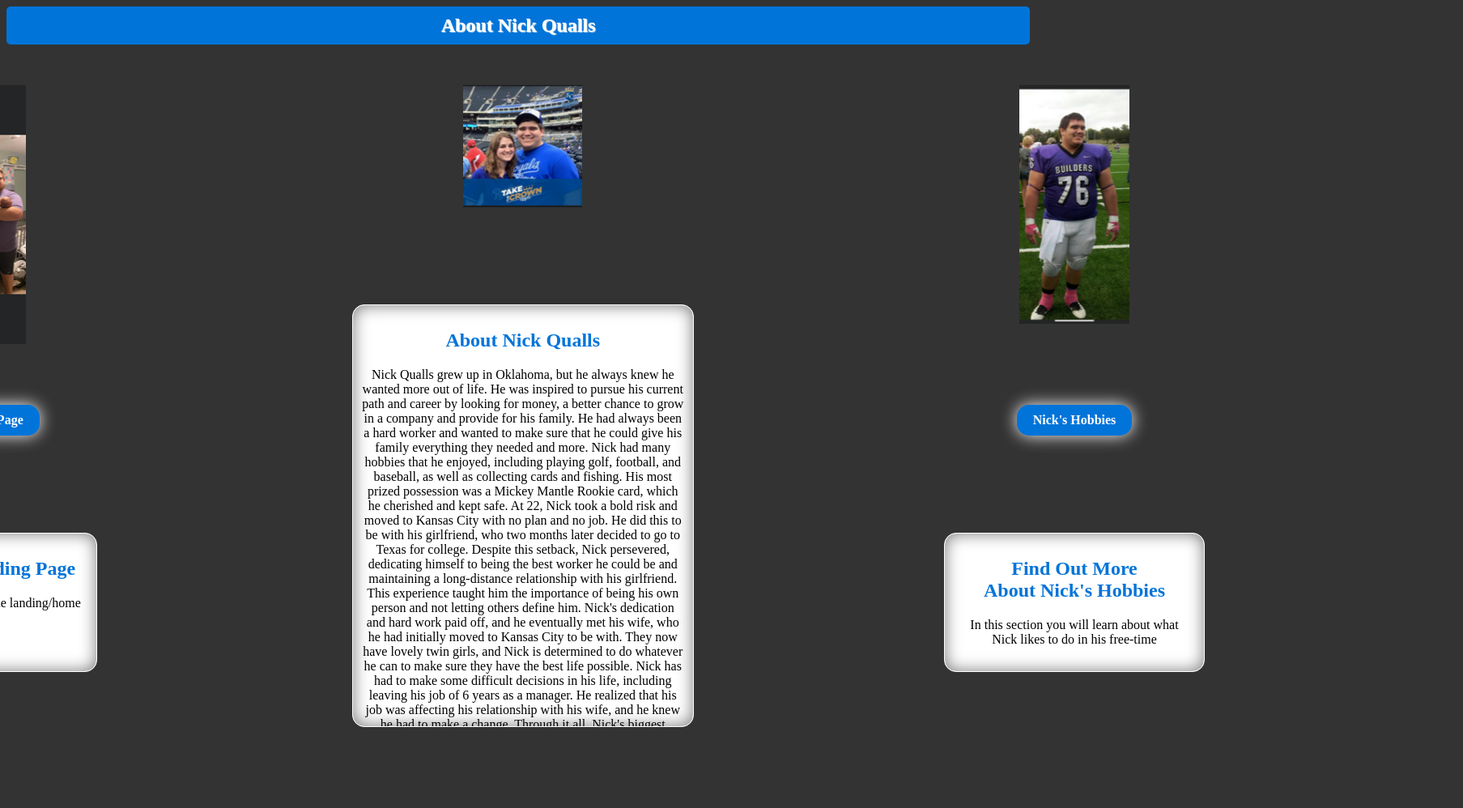
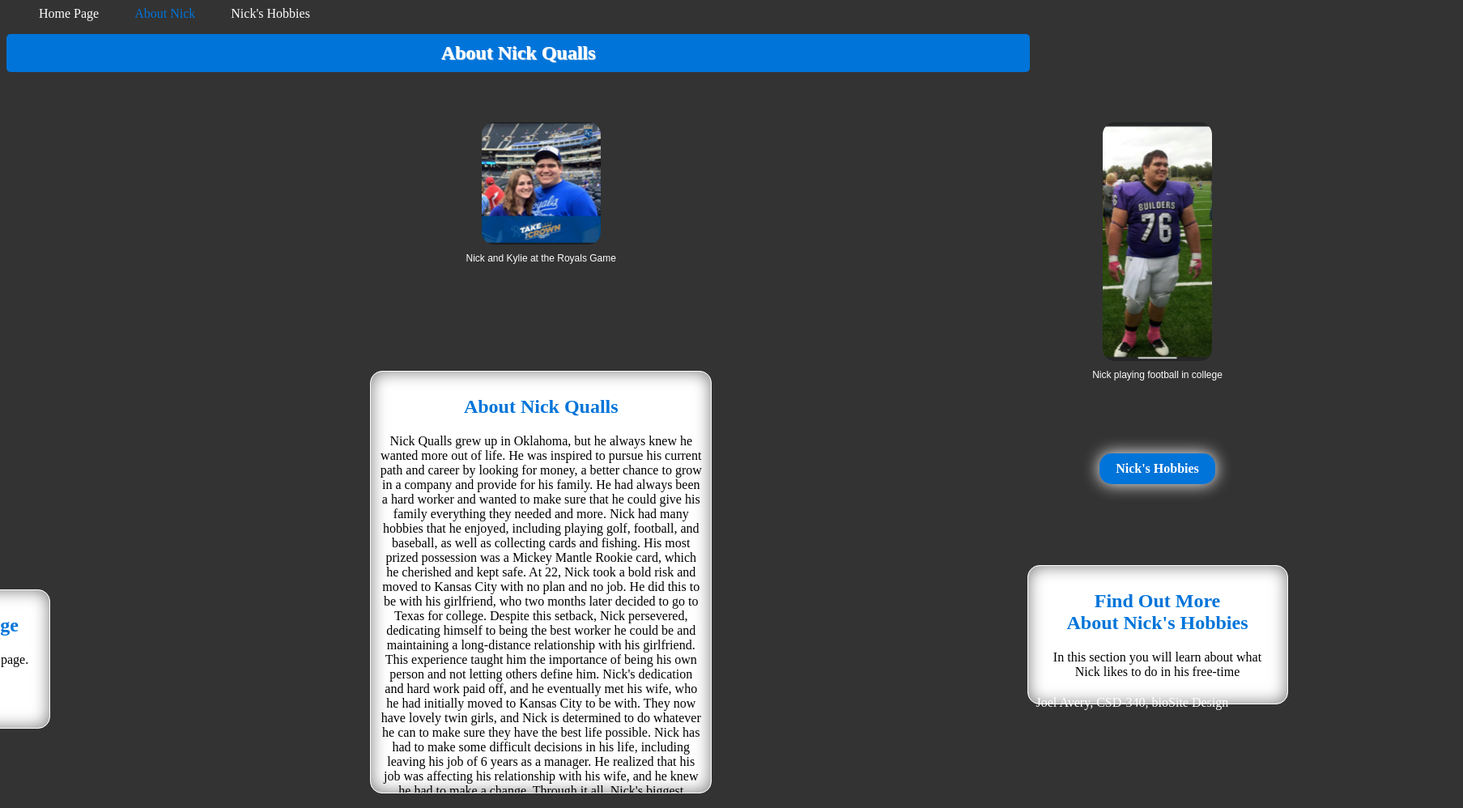
Before and after one commit to joelmichaelavery/bioSite, a plain HTML site: page about.html in a window 1280 px wide. Shown: the whole page at 81% size, 1807 px wide, since content can reach past the window. Before the commit the page ends 916 px from the top, so only its background shows below. Drawn offline with Linux system fonts and the light colour scheme.

Commit message:
Adding updated files

```diff
--- a/about.html
+++ b/about.html
@@ -4,19 +4,38 @@
 		<link href="style.css" type="text/css" rel="stylesheet" />
 	</head>
 	<body>
+		<div id="page">
+			<header>
+				<nav>
+					<ul>
+						<li><a href="index.html"> Home Page</a></li>
+						<li><a href="about.html" class="current">About Nick</a></li>
+						<li><a href="hobbies.html">Nick's Hobbies</a></li>
+					</ul>
+				</nav>
+			</header>
+		</div>
 		<h1>About Nick Qualls</h1>
 		<div class="image-container">
 			<div id="about">
-				<img src="babies.png" alt="Nick with Dad, Brother, and Baby Girls" title="Nick with Dad, Brother, and Baby Girls" />
-				<li><a href="index.html">Landing/Home Page</a></li>
+				<figure>
+					<img src="babies.png" alt="Nick with Dad, Brother, and Baby Girls" title="Nick with Dad, Brother, and Baby Girls" />
+					<br />
+					<figcaption>Nick's twin baby girls 2023</figcaption>
+				</figure>
+				<li><a href="index.html">Home Page</a></li>
 				<div id="box">
-                    <p><h2>Nick Qualls Landing Page</h2>
-                    This will take you back to the landing/home page.
+                    <p><h2>Nick Qualls Home Page</h2>
+                    This will take you back to the home page.
 					</p>
 				</div>
 			</div>
 			<div id="expectation">
-				<img src="wife_and_nick.png" alt="Nick Qualls and Kylie" title="Nick with his wife at the Royals game" />
+				<figure>
+					<img src="wife_and_nick.png" alt="Nick Qualls and Kylie" title="Nick with his wife at the Royals game" />
+					<br />
+					<figcaption>Nick and Kylie at the Royals Game</figcaption>
+				</figure>
 				<div id="box4">
 					<p><h2>About Nick Qualls</h2>Nick Qualls grew up in Oklahoma, but he always knew he wanted more out of life. He was inspired to pursue his current path and career by looking for money, a better chance to grow in a company and provide for his family. He had always been a hard worker and wanted to make sure that he could give his family everything they needed and more.
 Nick had many hobbies that he enjoyed, including playing golf, football, and baseball, as well as collecting cards and fishing. His most prized possession was a Mickey Mantle Rookie card, which he cherished and kept safe.
@@ -30,7 +49,11 @@ Nick's goal is to grow into a management role, not because of who he knows, but
 
 			</div>
 			<div id="hobbies">
-				<img src="football.png" alt="Nick Playing football" height=295px title="Nick after a football game" />
+				<figure>
+					<img src="football.png" alt="Nick Playing football" height=295px title="Nick after a football game" />
+					<br />
+					<figcaption>Nick playing football in college</figcaption>
+				</figure>
 				<li><a href="hobbies.html">Nick's Hobbies</a></li>
 				<div id="box1">
 					<p><h2>Find Out More <br/>About Nick's Hobbies</h2>In this section you will learn about what <br/> Nick likes to do in his free-time</p>
@@ -38,7 +61,7 @@ Nick's goal is to grow into a management role, not because of who he knows, but
 
 
 
-
+		<footer>Joel Avery, CSD-340, bioSite Design</footer>
 		</div>
 	</body>
 </html>
--- a/style.css
+++ b/style.css
@@ -19,10 +19,12 @@ h1 {
     justify-content: center;
     text-align: center;
     margin-top: 50px;
+    margin-left: 20px;
 }
 
 .image-container img {
     margin: 0 270px;
+    border-radius: 15px;
 }
 
 #about li {
@@ -49,7 +51,11 @@ h1 {
 }
 
 #about a:hover {
+	transform: scale(1.2);
+}
 
+#about {
+	margin-left: 25px;
 }
 
 #hobbies a {
@@ -67,13 +73,14 @@ h1 {
 	-moz-box-shadow: 0 0 20px #FFFFFF;
 	-webkit-box-shadow:0 0 20px #FFFFFF;
 	box-shadow: 0 0 20px #FFFFFF;
+	margin-top: 15px;
 }
 
 #hobbies a:hover {
-
+	transform: scale(1.2);
 }
 #hobbies li {
-	margin-top: 100px;
+	margin-top: 75px;
 	list-style: none;
 }
 
@@ -96,7 +103,7 @@ h6 {
 	color: #FFDC00;
 }
 
-#box, #box1 {
+#box{
 	display: inline-block;
 	width: 300px;
 	height: 150px;
@@ -111,6 +118,23 @@ h6 {
 	-webkit-box-shadow: inset 0 0 20px #777777;
 	box-shadow: inset 0 0 20px #777777;
 }
+
+#box1 {
+	display: inline-block;
+	width: 300px;
+	height: 150px;
+	background-color: #FFFFFF;
+	border: 1px solid white;
+	padding: 10px;
+	margin: 10px;
+      margin-bottom: 0;
+	margin-top: 100px;
+	border-radius: 15px;
+	-moz-box-shadow: inset 0 0 20px #777777;
+	-webkit-box-shadow: inset 0 0 20px #777777;
+	box-shadow: inset 0 0 20px #777777;
+}
+
 
 #box3 {
 	display: inline-block;
@@ -143,3 +167,39 @@ h6 {
 	box-shadow: inset 0 0 20px #777777;
     overflow: scroll;
 }
+
+#page a {
+	color: white;
+	text-decoration: none;
+}
+
+nav li {
+	margin-right:40px;
+	justify-content: center;
+	display: inline-block;
+}
+
+#page a.current {
+	color: #0074D9;
+}
+
+nav li a:hover {
+	font-size: 24px;
+}
+
+figure {
+	font-family: Arial, sans-serif;
+	color: white;
+	font-size: 12px;
+}
+
+figcaption {
+	margin-top: 10px;
+	text-align: center;
+}
+
+footer {
+	margin-top: 20px;
+	text-align: left;
+	color: white;
+}
```
Also changed, not shown: hobbies.html (+30 -8 lines), index.html (+27 -4 lines).
